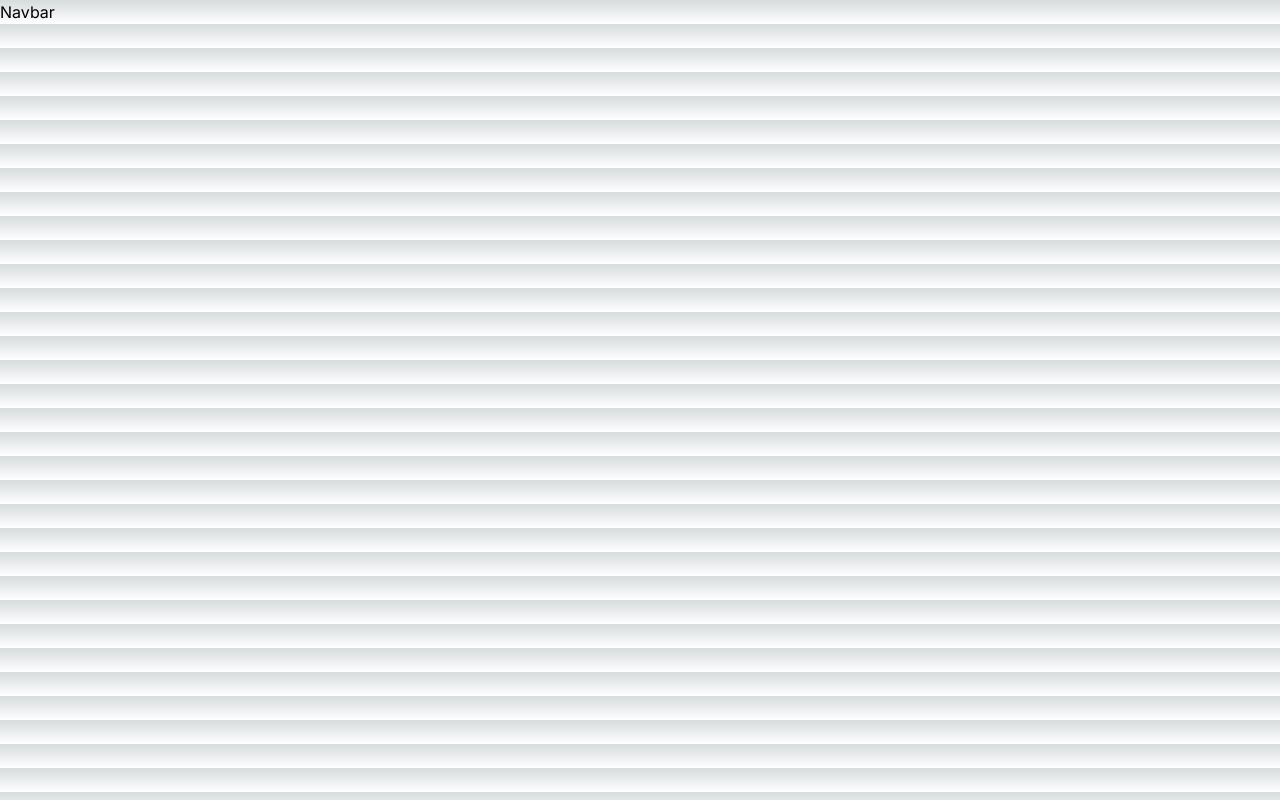
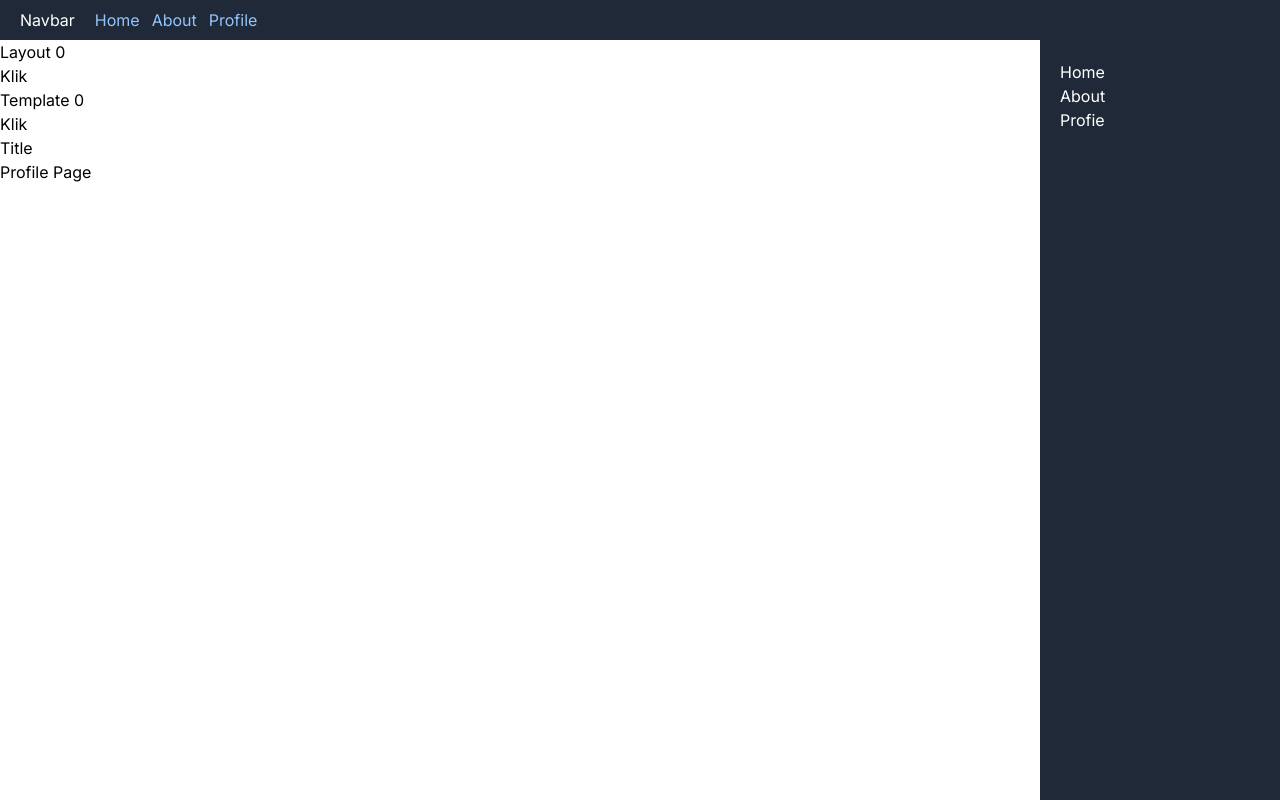
Before and after one commit to SahalFajri/NEXT-App-Router, a Next.js app: page /about/profile in a window 1280 px wide. Built offline with nearby package versions, Linux system fonts and the light colour scheme.

Commit message:
2.Layout & Template

```diff
--- /dev/null
+++ b/src/app/about/layout.tsx
@@ -0,0 +1,14 @@
+export default function AboutLayout({ children }: { children: React.ReactNode }) {
+  return (
+    <>
+      <nav className="fixed right-0 top-10 z-10 h-screen w-60 bg-gray-800">
+        <ul className="text-white p-5">
+          <li>Home</li>
+          <li>About</li>
+          <li>Profie</li>
+        </ul>
+      </nav>
+      <div>{children}</div>
+    </>
+  )
+}
--- /dev/null
+++ b/src/app/about/profile/layout.tsx
@@ -0,0 +1,8 @@
+export default function ProfileLayout({ children }: { children: React.ReactNode }) {
+  return (
+    <>
+      <h1>Title</h1>
+      <div>{children}</div>
+    </>
+  )
+}
--- a/src/app/about/profile/navbar.tsx
+++ /dev/null
@@ -1,7 +0,0 @@
-export default function Navbar() {
-  return (
-    <div>
-      <h1>Navbar</h1>
-    </div>
-  )
-}
--- a/src/app/about/profile/page.tsx
+++ b/src/app/about/profile/page.tsx
@@ -1,9 +1,9 @@
-import Navbar from "./navbar";
+import Navbar from "../../navbar";
 
 export default function ProfilePage() {
   return (
     <div>
-      <Navbar></Navbar>
+      Profile Page
     </div>
   )
 }
--- a/src/app/globals.css
+++ b/src/app/globals.css
@@ -16,7 +16,7 @@
   }
 }
 
-body {
+/* body {
   color: rgb(var(--foreground-rgb));
   background: linear-gradient(
       to bottom,
@@ -24,4 +24,4 @@
       rgb(var(--background-end-rgb))
     )
     rgb(var(--background-start-rgb));
-}
+} */
--- a/src/app/layout.tsx
+++ b/src/app/layout.tsx
@@ -1,22 +1,32 @@
+"use client"
+
 import './globals.css'
 import type { Metadata } from 'next'
 import { Inter } from 'next/font/google'
+import Navbar from './navbar'
+import { useState } from 'react'
 
 const inter = Inter({ subsets: ['latin'] })
 
-export const metadata: Metadata = {
-  title: 'Create Next App',
-  description: 'Generated by create next app',
-}
+// export const metadata: Metadata = {
+//   title: 'Create Next App',
+//   description: 'Generated by create next app',
+// }
 
 export default function RootLayout({
   children,
 }: {
   children: React.ReactNode
 }) {
+  const [state, setState] = useState(0);
   return (
     <html lang="en">
-      <body className={inter.className}>{children}</body>
+      <body className={inter.className}>
+        <Navbar></Navbar>
+        <div>Layout {state}</div>
+        <button onClick={() => setState(state + 1)}>Klik</button>
+        {children}
+      </body>
     </html>
   )
 }
--- /dev/null
+++ b/src/app/navbar.tsx
@@ -0,0 +1,22 @@
+import Link from "next/link";
+
+export default function Navbar() {
+  return (
+    <nav className="flex bg-gray-800 py-2 px-5">
+      <h1 className="text-white">Navbar</h1>
+      <ul className="flex ml-5">
+        <Link href="/">
+          <li className="mr-3 text-blue-300 cursor-pointer">Home</li>
+        </Link>
+
+        <Link href="/about">
+          <li className="mr-3 text-blue-300 cursor-pointer">About</li>
+        </Link>
+
+        <Link href="/about/profile">
+          <li className="mr-3 text-blue-300 cursor-pointer">Profile</li>
+        </Link>
+      </ul>
+    </nav>
+  )
+}
--- /dev/null
+++ b/src/app/template.tsx
@@ -0,0 +1,14 @@
+"use client"
+
+import { useState } from "react";
+
+export default function Template({ children }: { children: React.ReactNode }) {
+  const [state, setState] = useState(0);
+  return (
+    <div>
+      <h1>Template {state}</h1>
+      <button onClick={() => setState(state + 1)}>Klik</button>
+      {children}
+    </div>
+  )
+}
```
